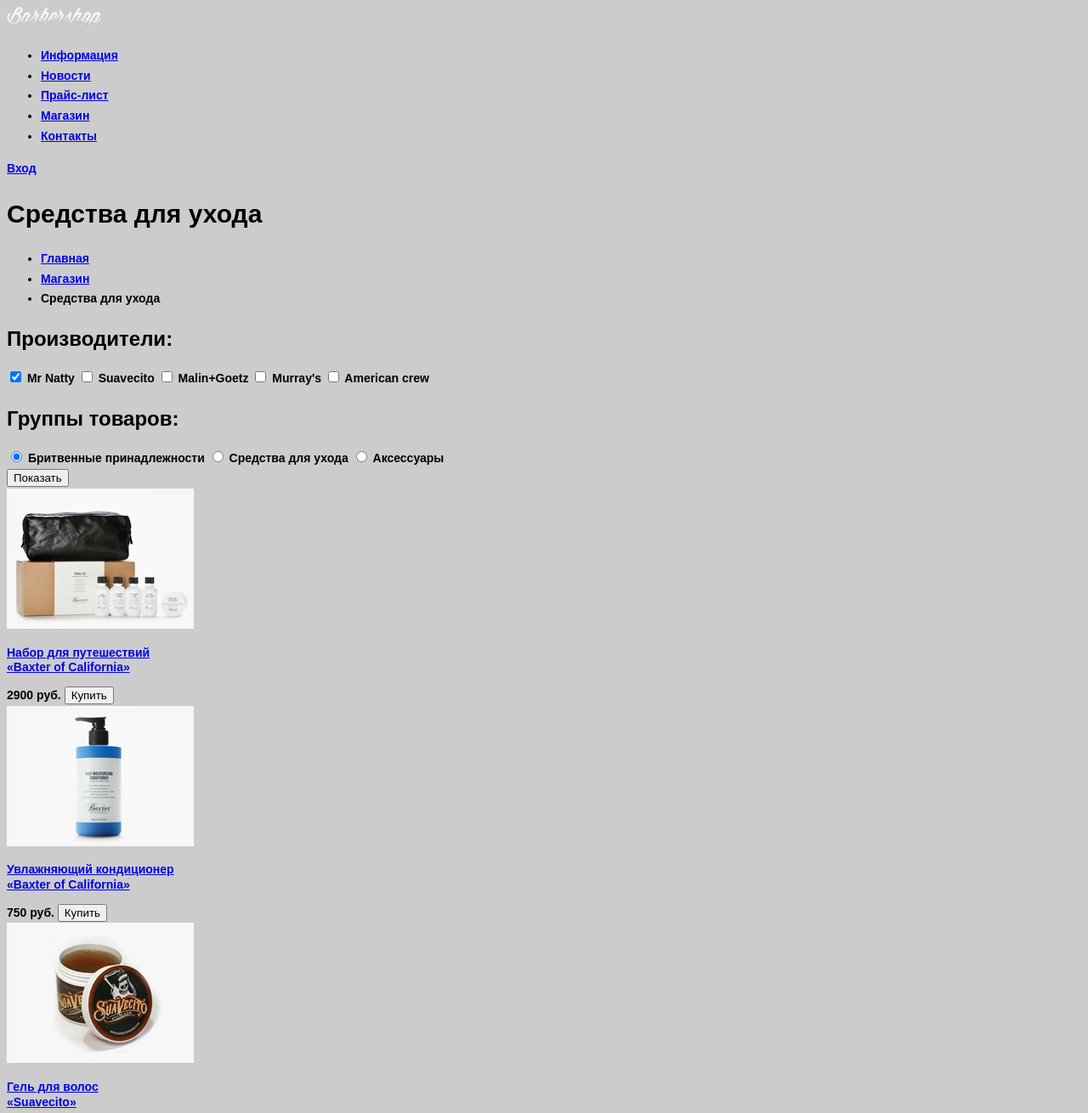
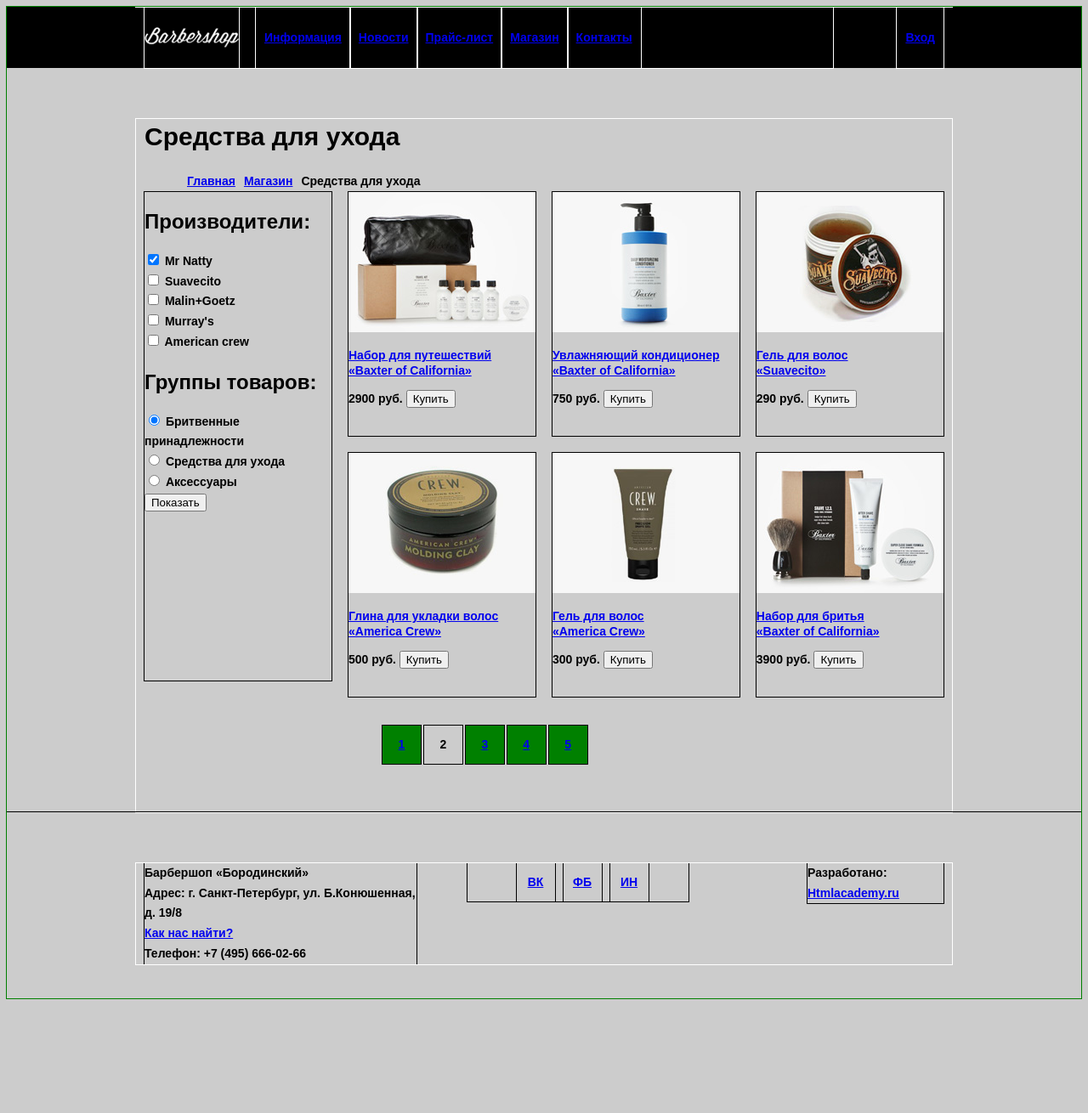
Before and after one commit to AntonKuzyutkin/364073-barbershop, a plain HTML site: page сatalogue.html in a window 1280 px wide. Shown: the top 1310 px of the page at 85% size. After the commit the page ends 1183 px from the top, so only its background shows below. Drawn offline with Linux system fonts and the light colour scheme.

Commit message:
ТретьеДЗ

```diff
--- a/css/style.css
+++ b/css/style.css
@@ -6,6 +6,156 @@
 	color: #000000;
 	background: #cccccc;
 }
+
+.mainHeader {
+	background-color: #000000;
+	font-size: 0;
+}
+.mainNav {
+	width: 810px;
+	outline: 1px solid white;
+	height: 72px;
+	float: left;
+
+}
+.mainNav .topLogo {
+	margin-right: 20px;
+	height: 72px;
+	outline: 1px solid white;
+	float: left;
+}
+
+.clearfix::after {
+	content: "";
+	display: table;
+	clear: both;
+}
+.mainNav .topLogo img {
+	padding: 24px 0;
+}
+.mainNav li {
+	display: inline-block;
+	font-size: 14px;
+	outline: 1px solid white;
+
+}
+.mainNav li a,
+.userArea a {
+	line-height: 72px;
+	text-align: center;
+	padding: 28px 10px;
+	outline: 1px solid white;
+}
+.mainHeader .userArea {
+	float: right;
+	font-size: 14px;
+}
+.mainHeader {
+	margin-bottom: 60px;
+}
+.previewItem .previewItemTitle {
+	margin-bottom: 32px;
+}
+.breadcrumbs {
+	font-size: 0;
+}
+.breadcrumbs li {
+	display: inline-block;
+	padding-left: 10px;
+	font-size: 14px;
+}
+.breadcrumbs a {
+	font-size: 14px;
+}
+.previewItem .leftCol {
+	float: left;
+	width: 460px;
+}
+.previewItem .rightCol {
+	margin-left: 540px;
+}
+.mainFooter {
+	clear: both;
+	font-size: 0;
+	padding-top: 60px;
+	padding-bottom: 40px;
+	outline: 1px solid black;
+}
+.mainFooter .address {
+	width: 320px;
+	margin-right: 60px;
+	outline: 1px solid black;
+}
+.mainFooter .socialBox {
+	width: 260px;
+	margin-right: 140px;
+	font-size: 0;
+	outline: 1px solid black;
+	text-align: center;
+
+}
+
+.mainFooter .socialBox a {
+	font-size: 14px;
+	display: inline-block;
+	width: 45px;
+	height: 45px;
+	outline: 1px solid black;
+	margin-left: 10px;
+	line-height: 45px;
+	text-align: center;
+}
+.mainFooter .developer {
+	width: 160px;
+	outline: 1px solid black;
+
+}
+.mfItem {
+	display: inline-block;
+	font-size: 14px;
+	vertical-align: top;
+}
+.treatingThings .leftCol {
+	outline: 1px solid black;
+	width: 220px;
+	height: 575px;
+	float: left;
+
+}
+.treatingThings .rightCol {
+	margin-left: 240px;
+	width: 700px;
+	height: 685px;
+}
+.treatingThings .item {
+	outline: 1px solid black;
+	width: 220px;
+	height: 287px;
+	display: inline-block;
+	margin-right: -4px;
+	margin-bottom: 20px;
+}
+.treatingThings .cols {
+	margin-bottom: 45px;
+}
+
+.treatingThings .pageNavigation li{
+	display: inline-block;
+	width: 45px;
+	height: 45px;
+	outline: 1px solid black;
+	line-height: 45px;
+	text-align: center;
+}
+.treatingThings .pageNavigation a{
+	background-color: green;
+	display: block;
+
+}
+.treatingThings .item:not(:nth-of-type(3n+1)) {
+	margin-left: 20px;
+}
+
 .features .features-name {
 	font-size: 30px;
 	line-height: 1.4;
@@ -22,12 +172,46 @@
 	font-size: 24px;
 	line-height: 1.25;
 }
+.itemDesc {
+	outline: 1px solid white;
+}
 .item .itemTitle {
 	font-size: 14px;
 	line-height: 1.28;
 }
 .itemDesc .isAvailable,
 .itemDesc .itemDescCode {
-	font-size: 24px;
+	font-size: 14px;
 	line-height: 1.71;
 }
+.itemDesc .itemDescContents {
+	display: block;
+}
+.itemDesc .itemDescCode  {
+	float: right;
+}
+.mainWrapper {
+	outline: 1px solid green;
+	margin: 0 auto;
+}
+.previewItem .leftCol {
+		font-size: 0;
+}
+.leftCol .bigImage {
+	margin-bottom: 20px;
+}
+.leftCol .smallImage:not(:last-of-type) {
+	margin-right: 20px;
+}
+.leftCol .smallImage {
+	margin-bottom: 50px;
+}
+
+.centeringUnit {
+	outline: 1px solid white;
+	width: 940px;
+	margin: 0 auto;
+	padding-left: 3px;
+	padding-right: 10px;
+	padding-left: 10px;
+}
--- a/сatalogue.html
+++ b/сatalogue.html
@@ -6,12 +6,13 @@
 		<link rel="stylesheet" href="css/style.css">
 	</head>
 	<body>
-	<header class="mainHeader">
+		<div class="mainWrapper">
+			<header class="mainHeader clearfix">
 				<div class="centeringUnit">
+					<nav class="mainNav">
 					<div class="topLogo">
 						<img src="img/logo-111_24.png" width="111" height="24" alt="Барбершоп «Бородинский»">
 					</div>
-			<nav class="mainNav">
 						<ul>
 							<li><a href="#">Информация</a></li>
 							<li><a href="#">Новости</a></li>
@@ -25,7 +26,7 @@
 					</div>
 				</div>
 			</header>
-	<main class="centeringUnit treatingThings">
+			<main class="centeringUnit treatingThings clearfix">
 				<h1 class="treatingThingsTitle">Средства для ухода</h1>
 				<div class="breadcrumbs">
 					<ul>
@@ -34,29 +35,46 @@
 						<li>Средства для ухода</li>
 					</ul>
 				</div>
+				<div class="cols clearfix">
 					<div class="leftCol">
 						<form action="#" method="get">
 							<section class="makers">
 								<h2 class="makersTitle">Производители:</h2>
+								<div class="row">
 									<input type="checkbox" name="natty" id="natty" checked>
 									<label for="natty">Mr Natty</label>
+								</div>
+								<div class="row">
 									<input type="checkbox" name="suav" id="suav">
 									<label for="suav">Suavecito</label>
+								</div>
+								<div class="row">
 									<input type="checkbox" name="malin" id="malin">
 									<label for="malin">Malin+Goetz</label>
+								</div>
+								<div class="row">
 									<input type="checkbox" name="murray" id="murray">
 									<label for="murray">Murray's</label>
+								</div>
+								<div class="row">
 									<input type="checkbox" name="crew" id="crew">
 									<label for="crew">American crew</label>
+								</div>
 							</section>
 							<section class="groupsGoods">
 								<h2 class="groupsGoodsTitle">Группы товаров:</h2>
+								<div class="row">
 									<input type="radio" name="typeGoods" value="0" id="shave" checked>
 									<label for="shave">Бритвенные принадлежности</label>
+								</div>
+								<div class="row">
 									<input type="radio" name="typeGoods" value="0" id="care">
 									<label for="care">Средства для ухода</label>
+								</div>
+								<div class="row">
 									<input type="radio" name="typeGoods" value="0" id="access">
 									<label for="access">Аксессуары</label>
+								</div>
 							</section>
 							<input class="btn" type="submit" value="Показать">
 						</form>
@@ -140,7 +158,6 @@
 							<span>3900 руб.</span>
 							<button class="btn" type="button">Купить</button>
 						</article>
-		</div>
 						<div class="pageNavigation">
 							<ul>
 								<li><a href="#">1</a></li>
@@ -150,26 +167,30 @@
 								<li><a href="#">5</a></li>
 							</ul>
 						</div>
+					</div>
+				</div>
+
 			</main>
 			<footer class="mainFooter">
 				<div class="centeringUnit">
-			<div class="address">
+					<div class="address mfItem">
 						Барбершоп &laquo;Бородинский&raquo;<br>
 						Адрес: г. Санкт-Петербург, ул. Б.Конюшенная, д. 19/8<br>
 						<a href="#">Как нас найти?</a><br>
 						Телефон: +7 (495) 666-02-66
 					</div>
-			<div class="social">
+					<div class="socialBox mfItem">
 						<span>Давайте дружить!</span>
-				<a class="social vk" href="#">ВКонтакте</a>
-				<a class="social fb" href="#">Фейсбук</a>
-				<a class="social in" href="#">Инстаграм</a>
+						<a class="social vk" href="#">ВК</a>
+						<a class="social fb" href="#">ФБ</a>
+						<a class="social in" href="#">ИН</a>
 					</div>
-			<div class="developer">
+					<div class="developer mfItem">
 						<span>Разработано:</span>
 						<a class="btn" href="#">Htmlacademy.ru</a>
 					</div>
 				</div>
 			</footer>
+		</div>
 	</body>
 </html>
```
Also changed, not shown: item.html (+11 -9 lines). Lines whose indentation alone changed are shown as unchanged.
